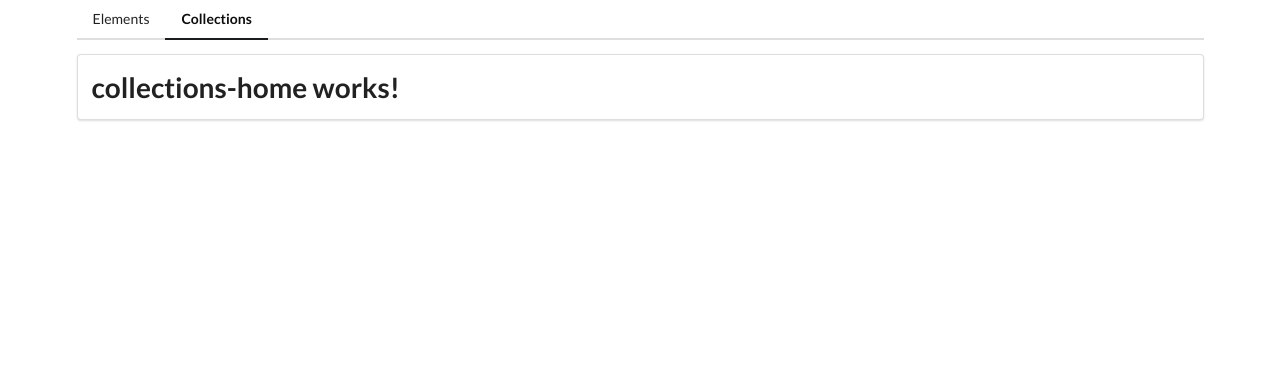
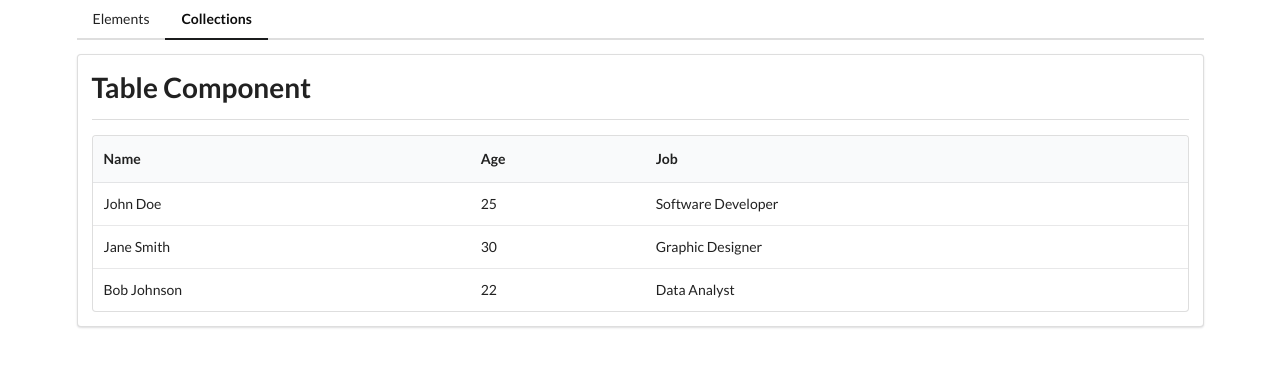
Before and after one commit to axhar-ibraheem/angular-multipage, an Angular app: page /collections in a window 1280 px wide. Shown: the top 366 px of the page. Built offline with nearby package versions, Linux system fonts and the light colour scheme.

Commit message:
adding table

```diff
--- a/src/app/collections/collections-home/collections-home.component.html
+++ b/src/app/collections/collections-home/collections-home.component.html
@@ -1 +1,2 @@
-<h1>collections-home works!</h1>
+<app-divider>Table Component</app-divider>
+<app-table [data]="data" [headers]="headers"></app-table>
--- a/src/app/collections/collections-home/collections-home.component.ts
+++ b/src/app/collections/collections-home/collections-home.component.ts
@@ -1,10 +1,48 @@
-import { Component } from '@angular/core';
+import { Component, Input } from '@angular/core';
+
+export interface Person {
+  name: string;
+  age: number;
+  job: string;
+
+  [key: string]: any;
+}
+
+export interface Headers {
+  key: string;
+  label: string;
+}
 
 @Component({
   selector: 'app-collections-home',
   templateUrl: './collections-home.component.html',
-  styleUrls: ['./collections-home.component.css']
+  styleUrls: ['./collections-home.component.css'],
 })
 export class CollectionsHomeComponent {
-
+  data: Person[] = [
+    { name: 'John Doe', age: 25, job: 'Software Developer' },
+    { name: 'Jane Smith', age: 30, job: 'Graphic Designer' },
+    { name: 'Bob Johnson', age: 22, job: 'Data Analyst' },
+    // { name: 'Alice Brown', age: 28, job: 'Marketing Manager' },
+    // { name: 'Charlie Williams', age: 35, job: 'Project Manager' },
+    // { name: 'Eva Davis', age: 27, job: 'UX Designer' },
+    // { name: 'Frank White', age: 32, job: 'Product Manager' },
+    // { name: 'Grace Wilson', age: 26, job: 'Financial Analyst' },
+    // { name: 'Henry Taylor', age: 31, job: 'Customer Support Representative' },
+    // { name: 'Isabel Miller', age: 29, job: 'HR Specialist' },
+  ];
+  headers: Headers[] = [
+    {
+      key: 'name',
+      label: 'Name',
+    },
+    {
+      key: 'age',
+      label: 'Age',
+    },
+    {
+      key: 'job',
+      label: 'Job',
+    },
+  ];
 }
--- /dev/null
+++ b/src/app/collections/table/table.component.html
@@ -0,0 +1,22 @@
+<table class="ui table">
+  <thead>
+    <tr>
+      <th *ngFor="let header of headers">
+        {{ header.label }}
+      </th>
+    </tr>
+  </thead>
+  <tbody>
+    <tr *ngFor="let person of data">
+      <td>
+        {{ person.name }}
+      </td>
+      <td>
+        {{ person.age }}
+      </td>
+      <td>
+        {{ person.job }}
+      </td>
+    </tr>
+  </tbody>
+</table>
```
Also changed, not shown: src/app/collections/collections.module.ts (+6 -11 lines), src/app/collections/table/table.component.ts (added, +15 -0 lines), src/app/collections/table/table.component.css (added).
